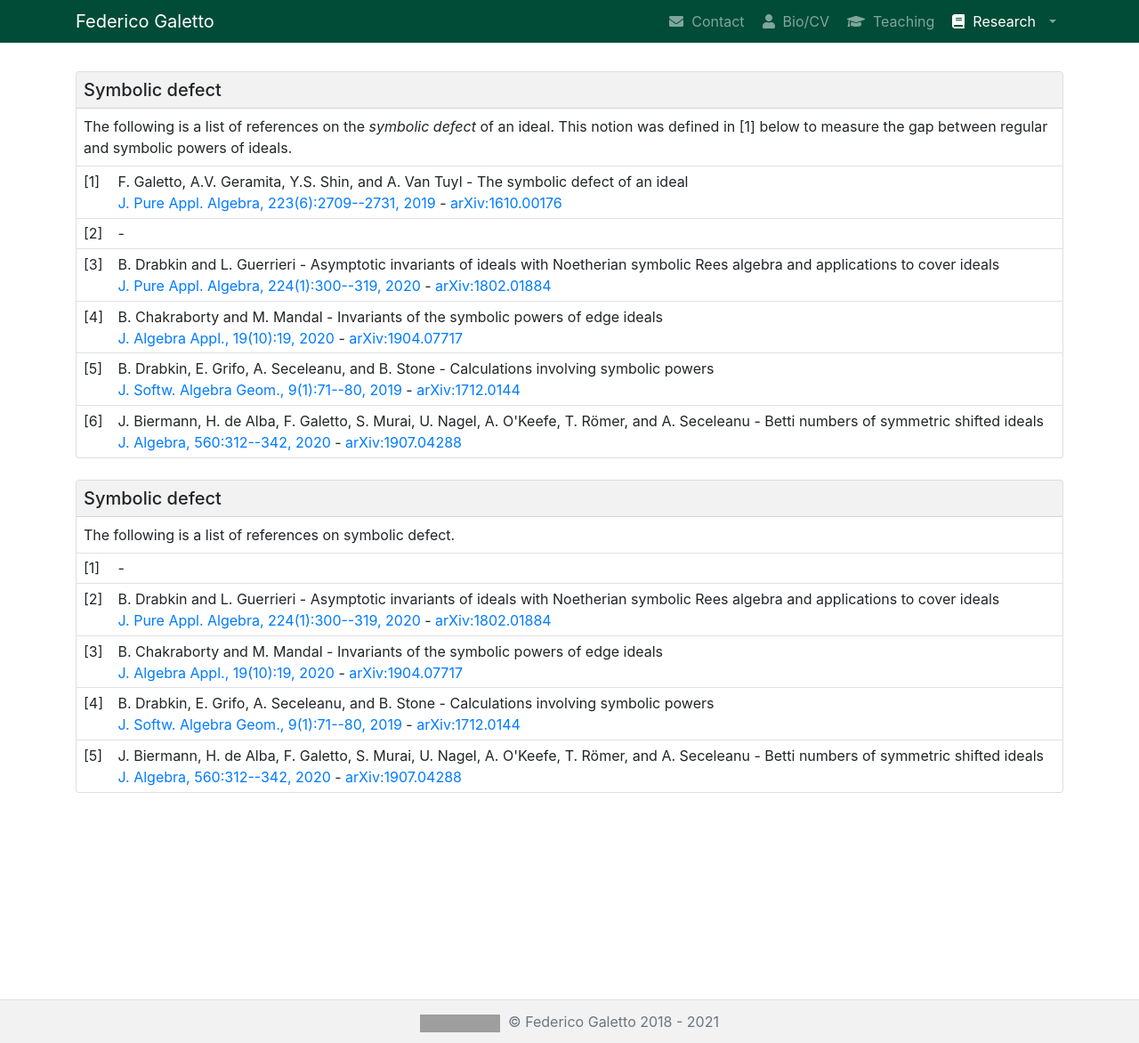
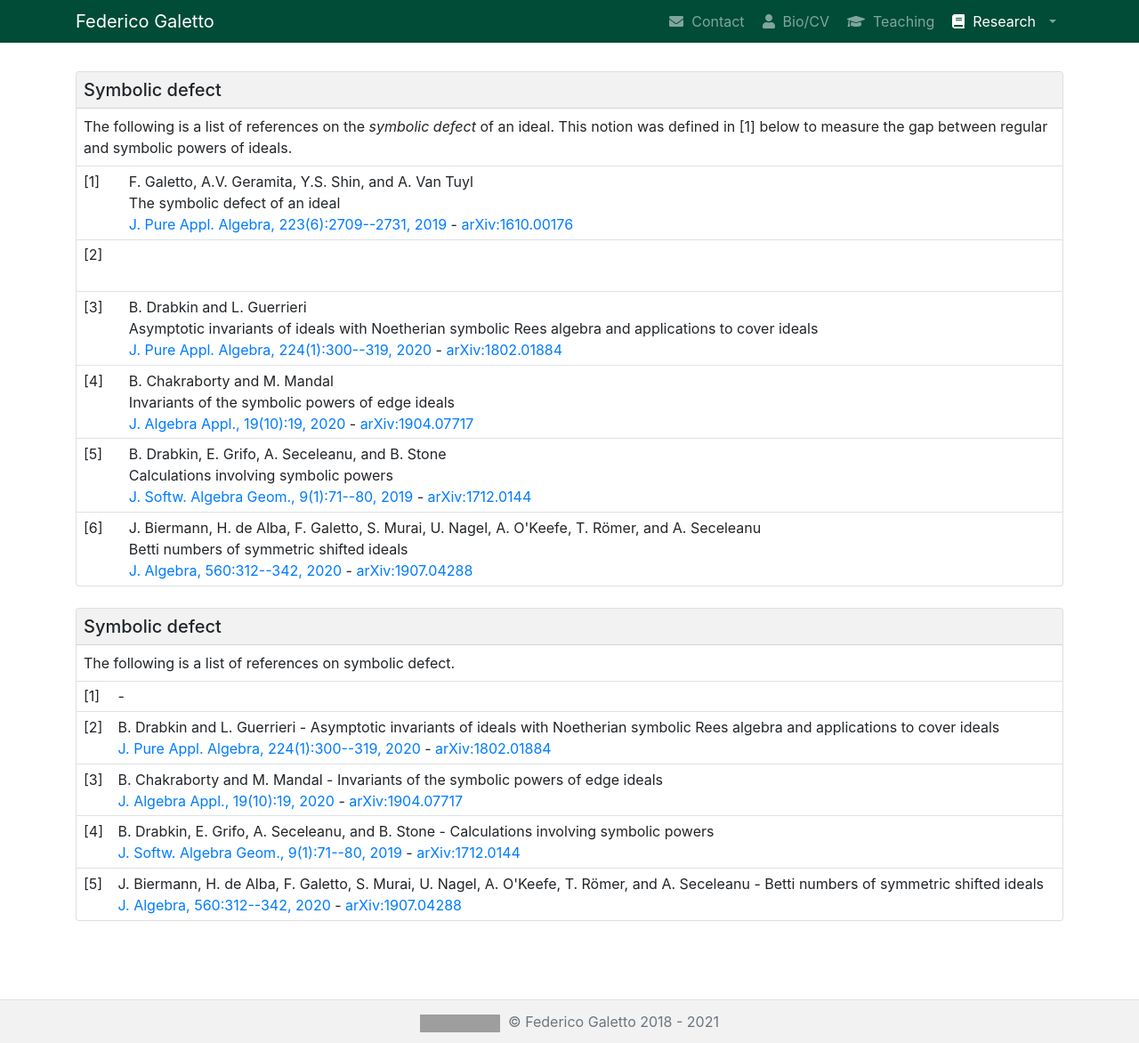
Before and after one commit to galettof/galettof.github.io, a Jekyll site: the page built from references.html, in a window 1280 px wide and 1172 px high. Shown: the whole window at 89% size. Built offline with Jekyll 4.4.1, drawn with Linux system fonts in a browser that asks for light colours; nearby versions of some CDN libraries; grey boxes are pictures that could not be loaded.

Commit message:
authors and title on separate lines

```diff
--- a/references.html
+++ b/references.html
@@ -20,13 +20,15 @@ active: research
 	<table class="table table-sm mb-0">
 	  <tbody>
 	    <tr><td>[1]</td>
-	      <td>F. Galetto, A.V. Geramita, Y.S. Shin, and A. Van Tuyl - The symbolic defect of an ideal<br>
+	      <td>F. Galetto, A.V. Geramita, Y.S. Shin, and A. Van Tuyl<br>
+		The symbolic defect of an ideal<br>
 		<a href="https://doi.org/10.1016/j.jpaa.2018.11.019" target="_blank">J. Pure Appl. Algebra, 223(6):2709--2731, 2019</a> - <a href="http://arxiv.org/abs/1610.00176" target="_blank">arXiv:1610.00176</a></td>
 	    </tr>
 	    {% assign artlist = site.data.defect.articles | sort: 'date' %}
 	    {% for item in artlist %}
 	    <tr><td>[{{ forloop.index | plus:1 }}]</td>
-	      <td>{{ item.authors }} - {{ item.title }}<br>
+	      <td>{{ item.authors }}<br>
+		{{ item.title }}<br>
 		{% if item.cite %}
 		<a href="{{ item.link }}" target="_blank">{{ item.cite }}</a>
 		{% if item.arxiv %}
```
